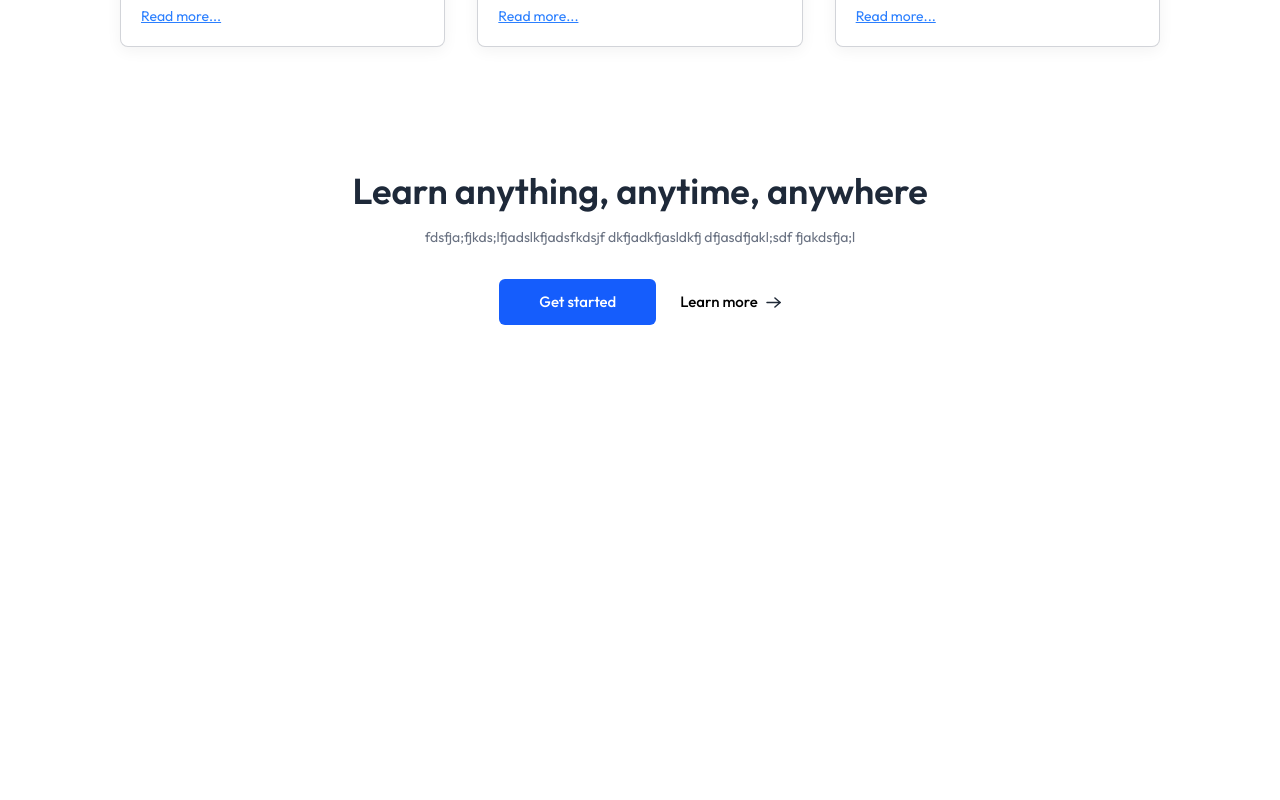
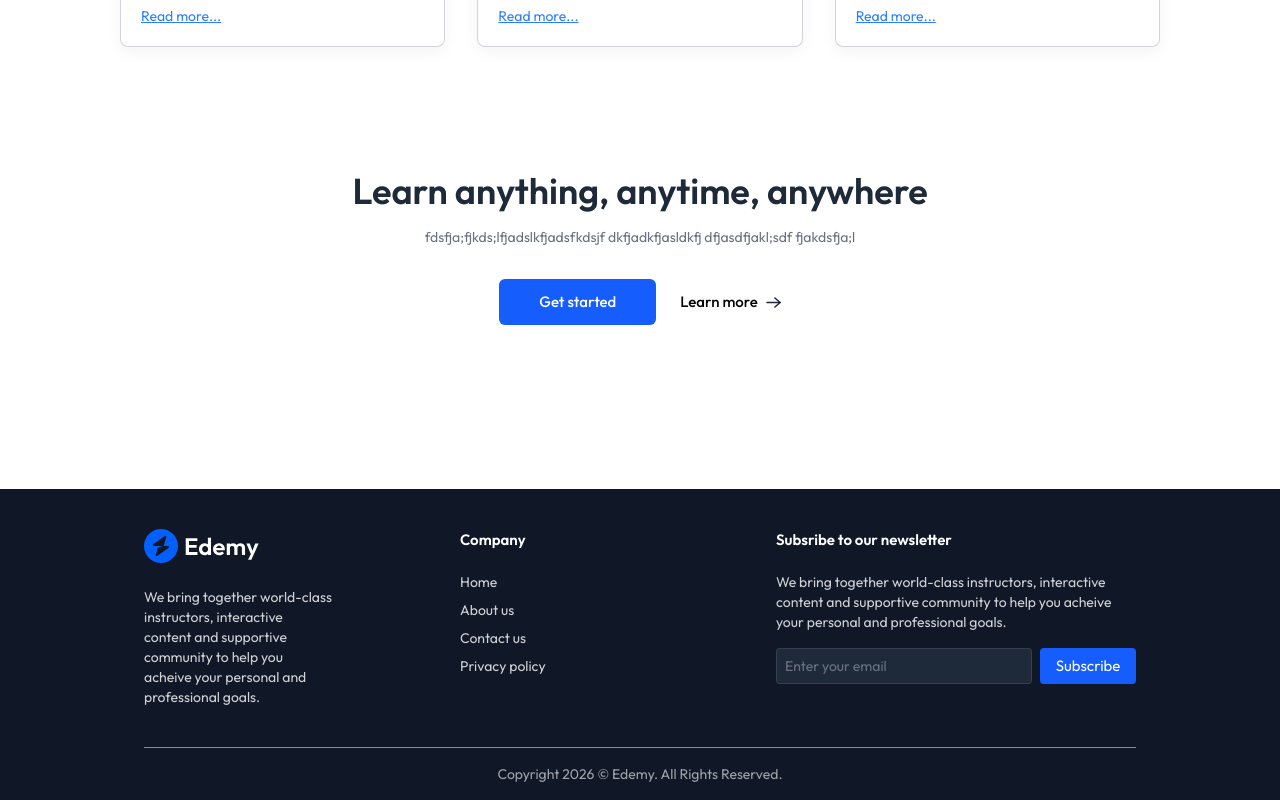
Before and after one commit to kavita-mahato/lms-platform, a React (Vite) app in the folder client/: page / in a window 1280 px wide. Shown: the part 1944-2744 px from the top of the page. Before the commit the page ends 2365 px from the top, so only its background shows below. Built offline with nearby package versions, Linux system fonts and the light colour scheme; no server answers.

Commit message:
Footer section

```diff
--- a/client/src/components/student/Footer.jsx
+++ b/client/src/components/student/Footer.jsx
@@ -1,8 +1,34 @@
 import React from 'react'
+import { assets } from '../../assets/assets'
 
 const Footer = () => {
   return (
-    <div>Footer</div>
+    <footer className='bg-gray-900 md:px-36 text-left w-full mt-10'>
+      <div className='flex flex-col md:flex-row items-start px-8 md:px-0 justify-center gap-10 md:gap-32 py-10 border-b border-white/50'>
+        <div className='flex flex-col mid:items-start items-start w-full'>
+          <img src={assets.logo_dark} alt="Logo" />
+          <p className='mt-6 text-center md:text-left text-sm text-white/80'>We bring together world-class instructors, interactive content and supportive community to help you acheive your personal and professional goals.</p>
+        </div>
+        <div className='flex flex-col mid:items-start items-start w-full'>
+          <h2 className='font-semibold text-white mb-5'>Company</h2>
+          <ul className='flex md:flex-col w-full justify-between text-sm text-white/80 md:space-y-2'>
+            <li><a href="#">Home</a></li>
+            <li><a href="#">About us</a></li>
+            <li><a href="#">Contact us</a></li>
+            <li><a href="#">Privacy policy</a></li>
+          </ul>
+        </div>
+        <div className='hidden md:flex flex-col items-start w-full'>
+          <h2 className='font-semibold text-white mb-5'>Subsribe to our newsletter</h2>
+          <p className='text-sm text-white/80'>We bring together world-class instructors, interactive content and supportive community to help you acheive your personal and professional goals.</p>
+          <div className='flex items-center gap-2 pt-4'>
+            <input type="email" placeholder='Enter your email' className='border border-gray-500/30 bg-gray-800 text-gray-500 placeholder-gray-500 outline-none w-64 h-9 rounded px-2 text-sm'/>
+            <button className='bg-blue-600 w-24 h-9 text-white rounded'>Subscribe</button>
+          </div>
+        </div>
+      </div>
+      <p className='py-4 text-center text-xs md:text-sm text-white/60'>Copyright 2026 &#169; Edemy. All Rights Reserved.</p>
+    </footer>
   )
 }
 
--- a/client/src/pages/student/Home.jsx
+++ b/client/src/pages/student/Home.jsx
@@ -3,6 +3,7 @@
 import CoursesSection from "../../components/student/CoursesSection"
 import TestimonialSection from "../../components/student/TestimonialSection"
 import CallToAction from "../../components/student/CallToAction"
+import Footer from "../../components/student/Footer"
 
 const Home = () => {
   return (
@@ -12,6 +13,7 @@
       <CoursesSection/>
       <TestimonialSection/>
       <CallToAction/>
+      <Footer/>
     </div>
   )
 }
```
